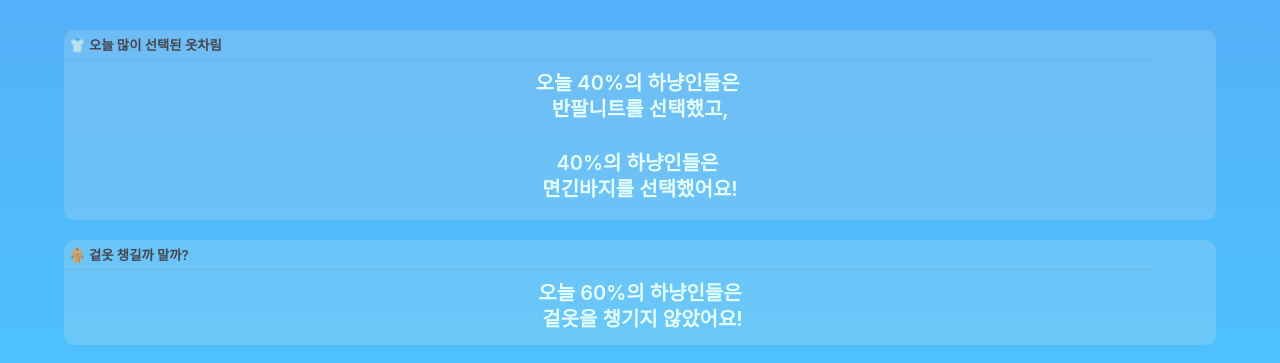
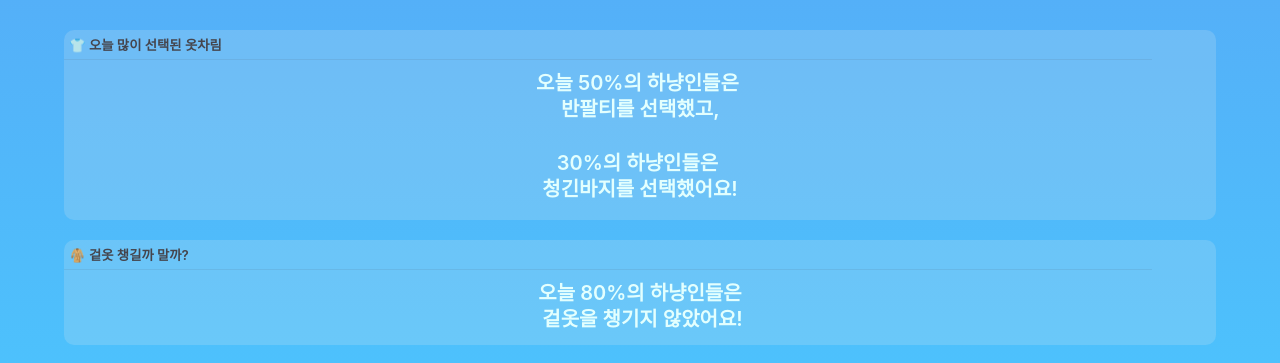
Before and after one commit to cria2000/weather_for_hanyang, a React (Create React App) app: page / in a window 1280 px wide. Shown: the part 187-550 px from the top of the page. Built offline with nearby package versions, Linux system fonts and the light colour scheme.

Commit message:
220524 3시 update

```diff
--- a/src/MainPage.tsx
+++ b/src/MainPage.tsx
@@ -16,7 +16,7 @@ export const MainPage = (props: Props) => {
     return (
         <div className="main_page">
             <MainWeather mainWeather={0} secondWeather={12}/>
-            <MainClothes top={13} pants={6} bringOuter={false} topPercentage={40} pantsPercentage={40} bringOuterPercentage={60}/>
+            <MainClothes top={1} pants={4} bringOuter={false} topPercentage={50} pantsPercentage={30} bringOuterPercentage={80}/>
             <button className="weather_button" onClick={handleClickButton}>{messages.askOpinion}</button>
         </div>
     );
```
